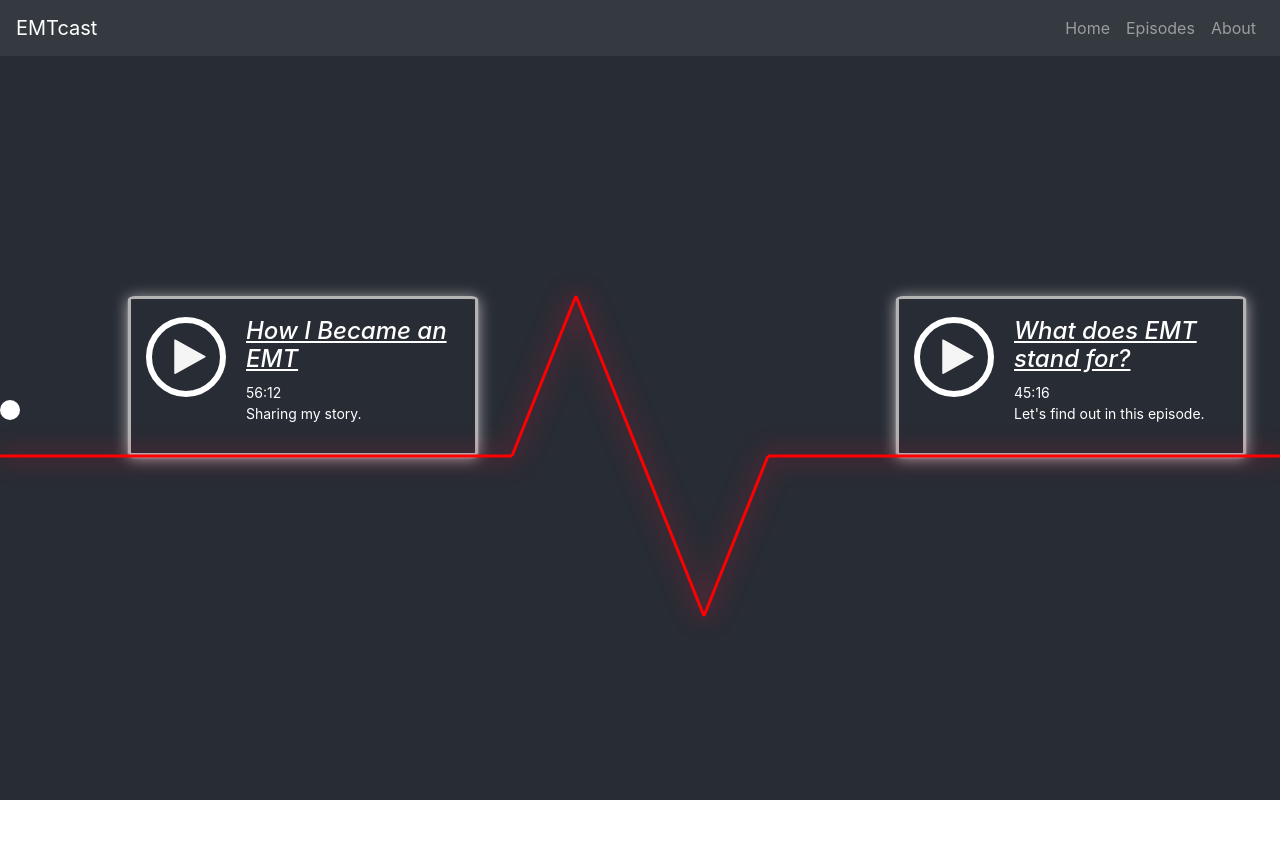
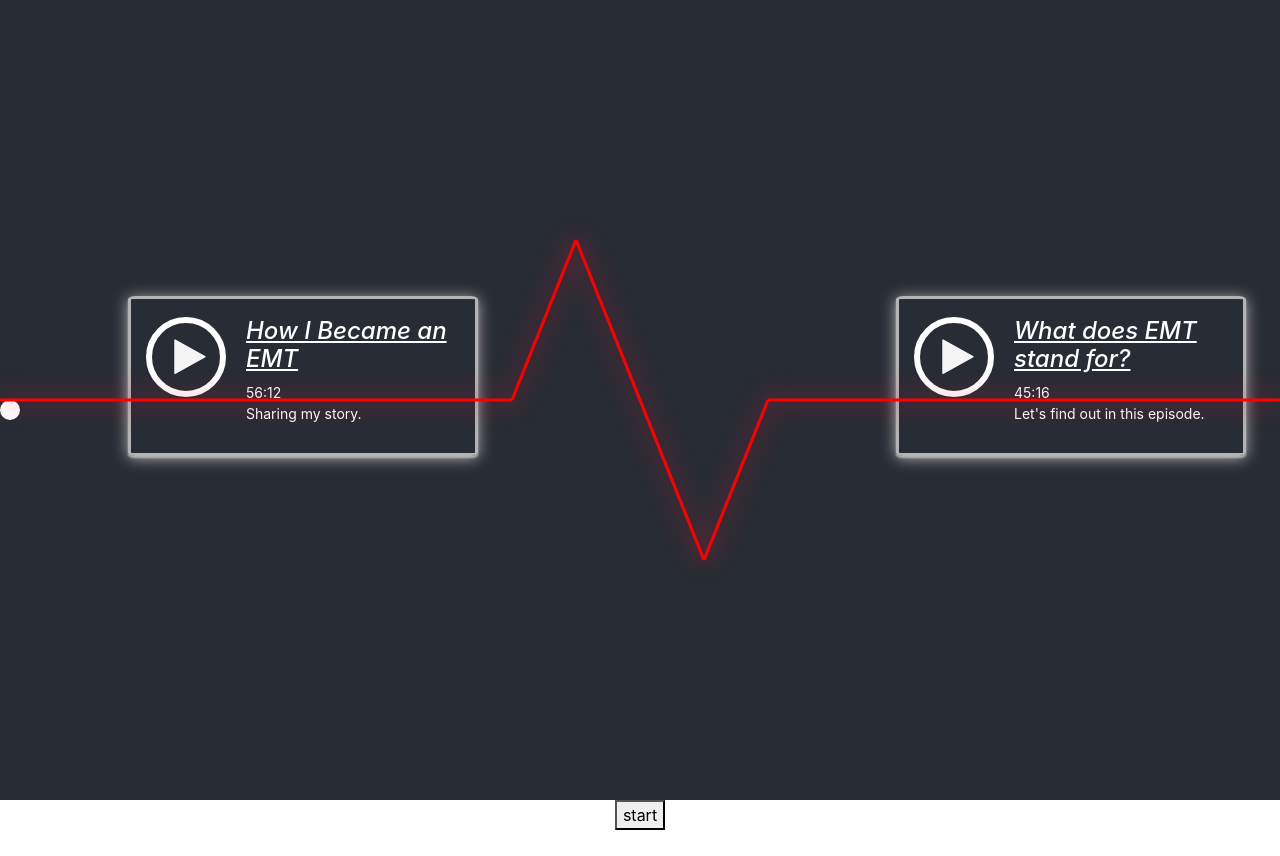
Before and after one commit to zeepk/emt_cast, a React (Create React App) app in the folder emtcast/: page / in a window 1280 px wide. After the commit the page ends 830 px from the top, so only its background shows below. Built offline with nearby package versions, Linux system fonts and the light colour scheme.

Commit message:
works w/o navbar

```diff
--- a/emtcast/src/App.js
+++ b/emtcast/src/App.js
@@ -18,9 +18,9 @@ function App() {
   };
   return (
     <div className="App">
-      <header className="header">
+      {/* <header className="header">
         <CustomNavbar />
-      </header>
+      </header> */}
       <div className="latestEpisode">
         <EpisodeCard data={data1} />
       </div>
--- a/emtcast/src/components/time_dot.js
+++ b/emtcast/src/components/time_dot.js
@@ -18,9 +18,9 @@ export default class time_dot extends Component {
     this.timer = setInterval(
       () =>
         this.setState({
-          dotLeft: this.state.dotLeft + 1
+          dotLeft: this.state.dotLeft + 0.05
         }),
-      1000
+      50
     );
   }
   render() {
@@ -47,8 +47,8 @@ export default class time_dot extends Component {
           <line className="line5" x1="60%" y1="50%" x2="100%" y2="50%" />
           {/* <BgLine /> */}
         </svg>
+        <button onClick={this.startTimer}>start</button>
       </div>
-      // <button onClick={this.startTimer}>start</button>
     );
   }
 }
```
